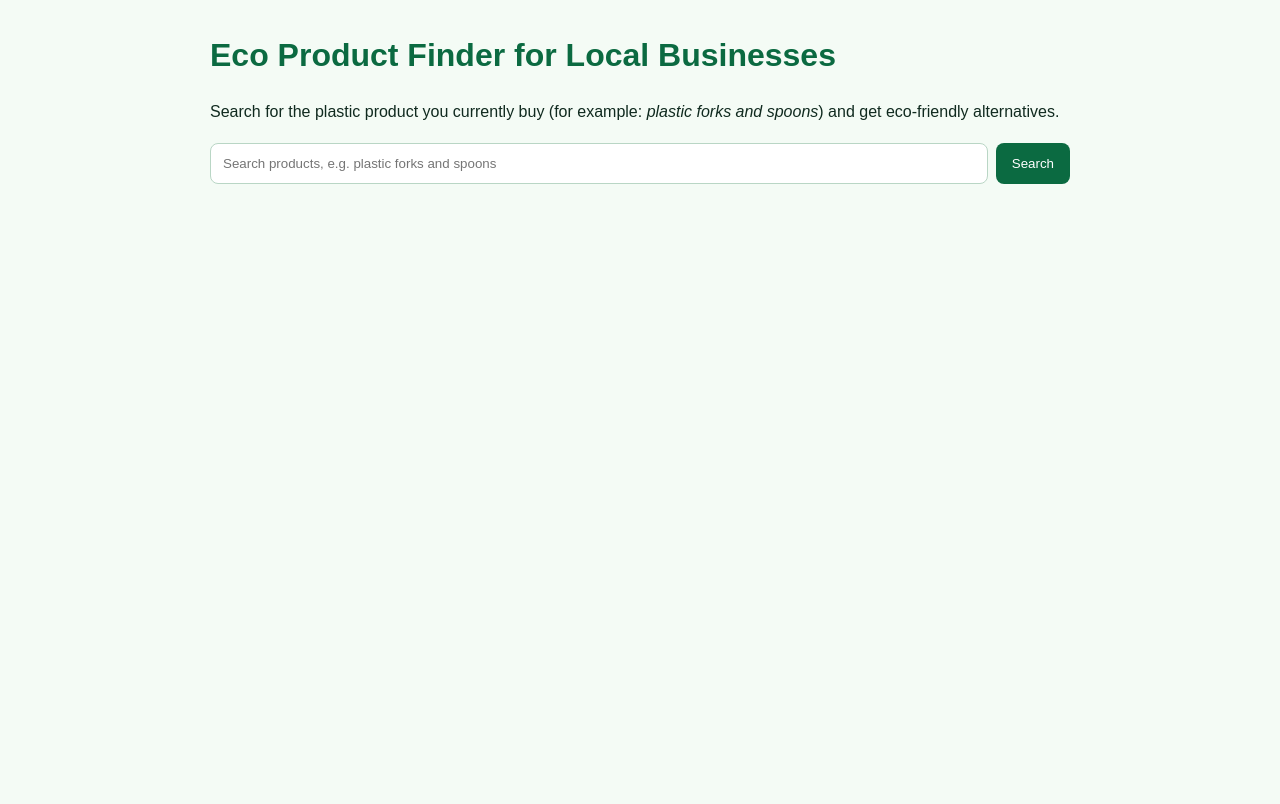
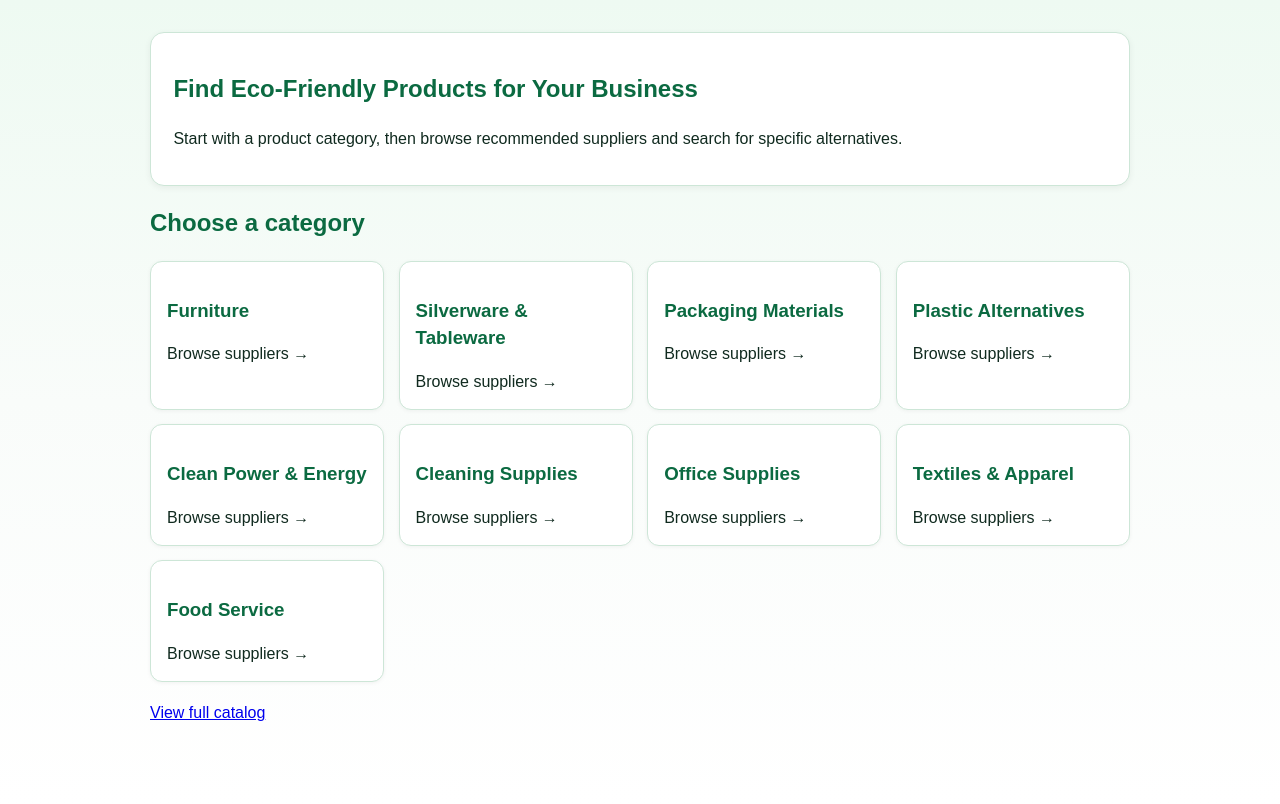
Before and after one commit to Vanessa12029064/Local_Food_Waste_Connector_2, a Flask app: page / in a window 1280 px wide. Before the commit the page ends 184 px from the top, so only its background shows below. Run offline with Flask 3, Linux system fonts and the light colour scheme.

Commit message:
Add guided homepage with category-based eco supplier catalog

```diff
--- a/app.py
+++ b/app.py
@@ -11,9 +11,23 @@ class EcoOption:
     company: str
     country: str
     website: str
+    category: str
     replaces: List[str]
     materials: List[str]
     notes: str
+
+
+CATEGORY_LABELS = {
+    "furniture": "Furniture",
+    "silverware": "Silverware & Tableware",
+    "packaging": "Packaging Materials",
+    "plastic-materials": "Plastic Alternatives",
+    "clean-power": "Clean Power & Energy",
+    "cleaning-supplies": "Cleaning Supplies",
+    "office-supplies": "Office Supplies",
+    "textiles": "Textiles & Apparel",
+    "food-service": "Food Service",
+}
 
 
 ECO_OPTIONS: List[EcoOption] = [
@@ -21,6 +35,7 @@ ECO_OPTIONS: List[EcoOption] = [
         company="Biofase",
         country="Mexico",
         website="https://biofase.com.mx",
+        category="silverware",
         replaces=["plastic forks", "plastic spoons", "plastic knives", "single-use cutlery"],
         materials=["avocado pits", "biopolymer"],
         notes="Turns avocado seed waste into compostable cutlery and straws.",
@@ -29,6 +44,7 @@ ECO_OPTIONS: List[EcoOption] = [
         company="Ecovative",
         country="United States",
         website="https://ecovative.com",
+        category="packaging",
         replaces=["foam packaging", "plastic trays", "protective shipping foam"],
         materials=["mycelium", "agricultural waste"],
         notes="Makes mushroom-based packaging that can replace plastic foam.",
@@ -37,6 +53,7 @@ ECO_OPTIONS: List[EcoOption] = [
         company="Notpla",
         country="United Kingdom",
         website="https://www.notpla.com",
+        category="food-service",
         replaces=["plastic sauce packets", "plastic-lined food boxes", "single-use films"],
         materials=["seaweed", "plant fiber"],
         notes="Produces seaweed-based packaging that naturally breaks down.",
@@ -45,9 +62,118 @@ ECO_OPTIONS: List[EcoOption] = [
         company="TIPA",
         country="Israel",
         website="https://tipa-corp.com",
+        category="plastic-materials",
         replaces=["plastic produce bags", "plastic flexible packaging"],
         materials=["compostable polymers"],
         notes="Creates compostable flexible packaging for food and retail.",
+    ),
+    EcoOption(
+        company="Green Ocean Trading",
+        country="United States",
+        website="https://www.greenoceantrading.com",
+        category="silverware",
+        replaces=["plastic cups", "disposable plates", "plastic utensils"],
+        materials=["palm leaf", "bagasse", "bamboo"],
+        notes="Provides compostable tableware for restaurants and events.",
+    ),
+    EcoOption(
+        company="Inside Weather",
+        country="United States",
+        website="https://insideweather.com",
+        category="furniture",
+        replaces=["conventional particleboard furniture", "synthetic-fabric sofas"],
+        materials=["FSC-certified wood", "recycled textiles"],
+        notes="Builds modern furniture with lower-impact materials and domestic production.",
+    ),
+    EcoOption(
+        company="Avocado",
+        country="United States",
+        website="https://www.avocadogreenmattress.com",
+        category="furniture",
+        replaces=["traditional polyurethane mattresses", "synthetic bedding"],
+        materials=["organic latex", "organic cotton", "wool"],
+        notes="Offers certified organic mattresses and furniture pieces.",
+    ),
+    EcoOption(
+        company="EcoEnclose",
+        country="United States",
+        website="https://www.ecoenclose.com",
+        category="packaging",
+        replaces=["virgin plastic mailers", "new corrugated shipping boxes"],
+        materials=["recycled cardboard", "recycled polyethylene"],
+        notes="Shipping packaging focused on high recycled content and right-sizing.",
+    ),
+    EcoOption(
+        company="Sustainable Office Solutions",
+        country="United States",
+        website="https://sustainableofficesolutions.com",
+        category="office-supplies",
+        replaces=["virgin copy paper", "disposable office products"],
+        materials=["post-consumer recycled paper", "recycled plastics"],
+        notes="Carries greener office products for startups and small teams.",
+    ),
+    EcoOption(
+        company="Who Gives A Crap",
+        country="Australia",
+        website="https://us.whogivesacrap.org",
+        category="office-supplies",
+        replaces=["traditional tissue and paper towels"],
+        materials=["bamboo", "recycled paper"],
+        notes="Sells plastic-free wrapped tissue products suitable for workplaces.",
+    ),
+    EcoOption(
+        company="Blueland",
+        country="United States",
+        website="https://www.blueland.com",
+        category="cleaning-supplies",
+        replaces=["single-use plastic cleaner bottles", "conventional detergent packaging"],
+        materials=["reusable bottles", "tablet refills"],
+        notes="Refillable cleaning systems designed to reduce plastic waste.",
+    ),
+    EcoOption(
+        company="Dropps",
+        country="United States",
+        website="https://www.dropps.com",
+        category="cleaning-supplies",
+        replaces=["liquid detergents in plastic jugs"],
+        materials=["dissolvable pods", "cardboard packaging"],
+        notes="Low-waste laundry and dishwasher detergents with compostable shipping.",
+    ),
+    EcoOption(
+        company="Allbirds",
+        country="United States",
+        website="https://www.allbirds.com",
+        category="textiles",
+        replaces=["petroleum-based uniform footwear"],
+        materials=["merino wool", "eucalyptus fiber", "sugarcane EVA"],
+        notes="Lower-carbon shoes and apparel useful for staff uniforms.",
+    ),
+    EcoOption(
+        company="Pact",
+        country="United States",
+        website="https://wearpact.com",
+        category="textiles",
+        replaces=["conventional cotton workwear"],
+        materials=["organic cotton", "Fair Trade textiles"],
+        notes="Organic basics and apparel options for branded team clothing.",
+    ),
+    EcoOption(
+        company="Arcadia",
+        country="United States",
+        website="https://www.arcadia.com",
+        category="clean-power",
+        replaces=["fossil-fuel-heavy utility energy mix"],
+        materials=["community solar credits", "renewable energy plans"],
+        notes="Helps small businesses access community solar and clean energy programs.",
+    ),
+    EcoOption(
+        company="Goal Zero",
+        country="United States",
+        website="https://www.goalzero.com",
+        category="clean-power",
+        replaces=["gas generators for backup power"],
+        materials=["solar panels", "portable battery storage"],
+        notes="Portable renewable backup energy systems for storefronts and events.",
     ),
 ]
 
@@ -56,19 +182,16 @@ app = Flask(__name__)
 
 
 def tokenize(text: str) -> List[str]:
-    """Lowercase + split query into basic words used for keyword matching."""
-
     return [word.strip().lower() for word in text.replace(",", " ").split() if word.strip()]
 
 
 def option_matches(option: EcoOption, query_tokens: List[str]) -> bool:
-    """Very simple matching: all query tokens must appear in searchable text."""
-
     haystack = " ".join(
         [
             option.company,
             option.country,
             option.website,
+            option.category,
             option.notes,
             " ".join(option.replaces),
             " ".join(option.materials),
@@ -79,15 +202,33 @@ def option_matches(option: EcoOption, query_tokens: List[str]) -> bool:
 
 @app.route("/", methods=["GET"])
 def home():
+    return render_template("home.html", categories=CATEGORY_LABELS)
+
+
+@app.route("/catalog", methods=["GET"])
+def catalog():
     query = request.args.get("q", "").strip()
+    selected_category = request.args.get("category", "").strip().lower()
 
-    if not query:
-        return render_template("index.html", options=[], query="", searched=False)
+    filtered = ECO_OPTIONS
+    if selected_category and selected_category in CATEGORY_LABELS:
+        filtered = [option for option in filtered if option.category == selected_category]
 
-    tokens = tokenize(query)
-    matches = [option for option in ECO_OPTIONS if option_matches(option, tokens)]
+    if query:
+        tokens = tokenize(query)
+        filtered = [option for option in filtered if option_matches(option, tokens)]
 
-    return render_template("index.html", options=matches, query=query, searched=True)
+    selected_label = CATEGORY_LABELS.get(selected_category, "All Categories")
+
+    return render_template(
+        "index.html",
+        options=filtered,
+        query=query,
+        searched=bool(query),
+        categories=CATEGORY_LABELS,
+        selected_category=selected_category,
+        selected_label=selected_label,
+    )
 
 
 if __name__ == "__main__":
--- a/static/styles.css
+++ b/static/styles.css
@@ -6,27 +6,68 @@
 
 body {
   margin: 0;
-  background: #f4fbf5;
+  background: linear-gradient(180deg, #eefaf2 0%, #f9fcfa 50%, #ffffff 100%);
 }
 
 .container {
-  max-width: 860px;
+  max-width: 980px;
   margin: 2rem auto;
   padding: 0 1rem 2rem;
 }
 
-h1 {
+h1,
+h2,
+h3 {
   color: #0b6a41;
+}
+
+.hero {
+  background: #ffffff;
+  border: 1px solid #cde6d7;
+  border-radius: 14px;
+  padding: 1.2rem 1.4rem;
+  box-shadow: 0 2px 7px rgba(0, 0, 0, 0.06);
+  margin-bottom: 1.25rem;
+}
+
+.category-grid {
+  display: grid;
+  grid-template-columns: repeat(auto-fit, minmax(220px, 1fr));
+  gap: 0.9rem;
+  margin-top: 0.8rem;
+}
+
+.category-card {
+  display: block;
+  background: white;
+  border: 1px solid #cde6d7;
+  border-radius: 12px;
+  padding: 1rem;
+  text-decoration: none;
+  color: inherit;
+  box-shadow: 0 1px 4px rgba(0, 0, 0, 0.05);
+}
+
+.category-card:hover {
+  transform: translateY(-2px);
+  border-color: #9ccfb4;
+}
+
+.all-link {
+  margin-top: 1.2rem;
 }
 
 .search-form {
   display: flex;
+  flex-wrap: wrap;
   gap: 0.5rem;
   margin: 1.25rem 0;
 }
 
-input {
+input,
+select {
   flex: 1;
+  min-width: 210px;
   padding: 0.75rem;
   border: 1px solid #b9d6c5;
   border-radius: 8px;
--- /dev/null
+++ b/templates/home.html
@@ -0,0 +1,33 @@
+<!DOCTYPE html>
+<html lang="en">
+  <head>
+    <meta charset="UTF-8" />
+    <meta name="viewport" content="width=device-width, initial-scale=1.0" />
+    <title>Eco Product Finder | Home</title>
+    <link rel="stylesheet" href="{{ url_for('static', filename='styles.css') }}" />
+  </head>
+  <body>
+    <main class="container">
+      <section class="hero">
+        <h1>Find Eco-Friendly Products for Your Business</h1>
+        <p>
+          Start with a product category, then browse recommended suppliers and search for specific alternatives.
+        </p>
+      </section>
+
+      <section>
+        <h2>Choose a category</h2>
+        <div class="category-grid">
+          {% for category_key, category_name in categories.items() %}
+            <a class="category-card" href="{{ url_for('catalog', category=category_key) }}">
+              <h3>{{ category_name }}</h3>
+              <span>Browse suppliers →</span>
+            </a>
+          {% endfor %}
+        </div>
+      </section>
+
+      <p class="all-link"><a href="{{ url_for('catalog') }}">View full catalog</a></p>
+    </main>
+  </body>
+</html>
--- a/templates/index.html
+++ b/templates/index.html
@@ -3,36 +3,41 @@
   <head>
     <meta charset="UTF-8" />
     <meta name="viewport" content="width=device-width, initial-scale=1.0" />
-    <title>Eco Product Finder</title>
+    <title>Eco Product Finder | Catalog</title>
     <link rel="stylesheet" href="{{ url_for('static', filename='styles.css') }}" />
   </head>
   <body>
     <main class="container">
-      <h1>Eco Product Finder for Local Businesses</h1>
+      <p><a href="{{ url_for('home') }}">← Back to Home</a></p>
+      <h1>Eco Product Catalog</h1>
       <p>
-        Search for the plastic product you currently buy (for example:
-        <em>plastic forks and spoons</em>) and get eco-friendly alternatives.
+        Category: <strong>{{ selected_label }}</strong>. Search for specific products, materials, or company names.
       </p>
 
-      <form method="GET" action="/" class="search-form">
+      <form method="GET" action="/catalog" class="search-form">
+        <select name="category">
+          <option value="">All Categories</option>
+          {% for category_key, category_name in categories.items() %}
+            <option value="{{ category_key }}" {% if category_key == selected_category %}selected{% endif %}>{{ category_name }}</option>
+          {% endfor %}
+        </select>
         <input
           type="text"
           name="q"
           value="{{ query }}"
-          placeholder="Search products, e.g. plastic forks and spoons"
-          required
+          placeholder="Search products, e.g. compostable cutlery or solar backup"
         />
         <button type="submit">Search</button>
       </form>
 
-      {% if searched %}
       <section class="results">
-          <h2>Results for "{{ query }}"</h2>
+        <h2>Suppliers ({{ options | length }})</h2>
 
         {% if options %}
           {% for option in options %}
             <article class="card">
               <h3>{{ option.company }} ({{ option.country }})</h3>
+              <p><strong>Category:</strong> {{ categories[option.category] }}</p>
               <p><strong>Replaces:</strong> {{ option.replaces | join(', ') }}</p>
               <p><strong>Material:</strong> {{ option.materials | join(', ') }}</p>
               <p>{{ option.notes }}</p>
@@ -41,12 +46,10 @@
           {% endfor %}
         {% else %}
           <p class="empty">
-              No exact matches yet. Try searching with broader words like
-              "plastic cutlery", "packaging", or "foam packaging".
+            No matches found. Try broader keywords like "packaging", "furniture", or "clean power".
           </p>
         {% endif %}
       </section>
-      {% endif %}
     </main>
   </body>
 </html>
```
Lines whose indentation alone changed are shown as unchanged.
